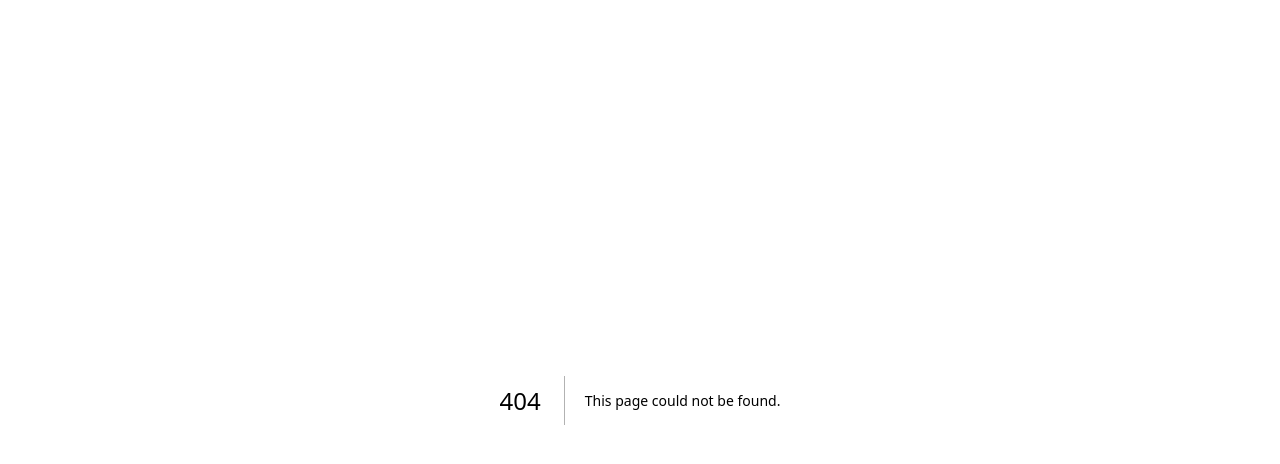
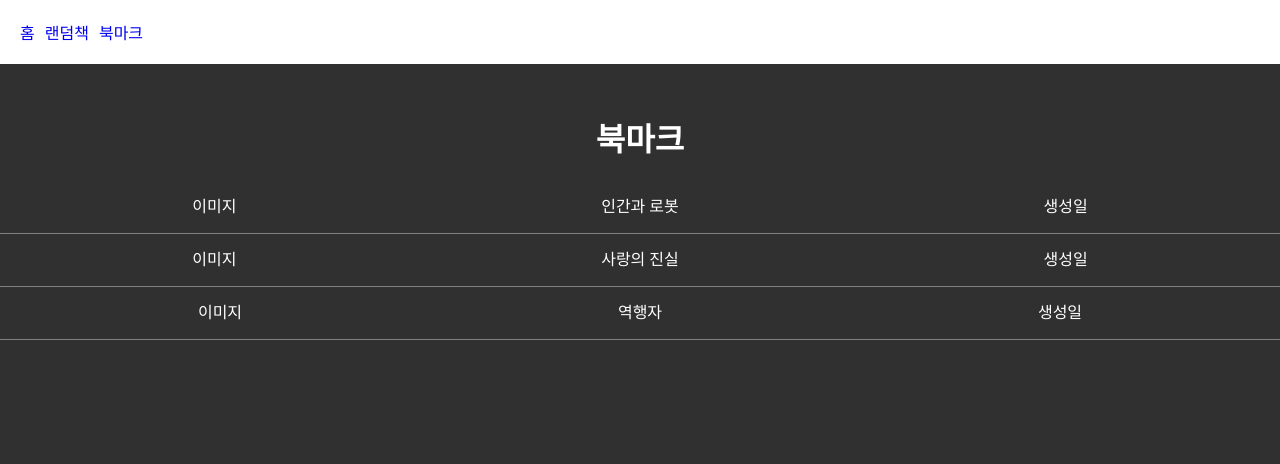
Before and after one commit to KMSfile/AI-book, a Next.js app: page /Bookmark in a window 1280 px wide. Before the commit this address had no page. Shown: the top 464 px of the page. Built offline with nearby package versions, Linux system fonts and the light colour scheme.

Commit message:
all file

```diff
--- /dev/null
+++ b/app/Bookmark/page.js
@@ -0,0 +1,23 @@
+
+export default function Bookmark() {
+    let DB = ['인간과 로봇', '사랑의 진실', '역행자']
+
+    return (
+      <div>
+        <h1 className="title-sub">북마크</h1>
+        <List title={DB[0]} />
+        <List title={DB[1]} />
+        <List title={DB[2]} />
+      </div>
+    )
+}
+
+function List(props) {
+    return(
+        <div className="bookmark">
+            <p>이미지</p>
+            <p>{ props.title }</p>
+            <p>생성일</p>
+        </div>
+    )
+}
--- a/app/globals.css
+++ b/app/globals.css
@@ -1,27 +1,57 @@
-@tailwind base;
-@tailwind components;
-@tailwind utilities;
-
-:root {
-  --foreground-rgb: 0, 0, 0;
-  --background-start-rgb: 214, 219, 220;
-  --background-end-rgb: 255, 255, 255;
+body {
+  margin: 0;
+  background: #303030;
+  color: white;
 }
 
-@media (prefers-color-scheme: dark) {
-  :root {
-    --foreground-rgb: 255, 255, 255;
-    --background-start-rgb: 0, 0, 0;
-    --background-end-rgb: 0, 0, 0;
-  }
+.navbar {
+  background: white;
+  padding: 20px;
+}
+.navbar a {
+  margin-right: 10px;
+  text-decoration: none;
 }
 
-body {
-  color: rgb(var(--foreground-rgb));
-  background: linear-gradient(
-      to bottom,
-      transparent,
-      rgb(var(--background-end-rgb))
-    )
-    rgb(var(--background-start-rgb));
+.title {
+  text-align: center;
+  margin-top: 40px;
+  font-size: 50px;
 }
+
+.title-sub {
+  text-align: center;
+  margin-top: 50px;
+}
+
+.field {
+  margin: 30px auto;
+  width: 80%;
+  background: white;
+  color: black;
+  padding: 30px;
+  border-radius: 15px;
+  text-align: center;
+}
+
+.button {
+  padding: 15px 40px 15px 40px;
+
+  background: rgb(15, 79, 173);
+  color: white;
+  border-radius: 20px;
+  font-size: 20px;
+}
+
+.bookmark {
+  padding: 10px;
+  display: flex;
+  justify-content: space-around;
+  border-bottom: 1px solid gray;
+  line-height: 0px;
+}
+
+.img {
+  width: 100%;
+  height: auto;
+}
--- a/app/layout.js
+++ b/app/layout.js
@@ -1,4 +1,5 @@
 import './globals.css'
+import Link from "next/link"
 
 export const metadata = {
   title: 'Create Next App',
@@ -8,7 +9,15 @@ export const metadata = {
 export default function RootLayout({ children }) {
   return (
     <html lang="en">
-      <body>{children}</body>
+      <body>
+        <div className="navbar">
+          <Link href="/">홈</Link>
+          <Link href="/Rendombook">랜덤책</Link>
+          <Link href="/Bookmark">북마크</Link>
+        </div>
+
+        {children}
+      </body>
     </html>
   )
 }
--- a/package.json
+++ b/package.json
@@ -10,7 +10,10 @@
   },
   "dependencies": {
     "autoprefixer": "10.4.14",
-    "next": "13.3.0",
+    "axios": "^1.3.5",
+    "mongodb": "^5.2.0",
+    "next": "13.2.4",
+    "openai": "^3.2.1",
     "postcss": "8.4.21",
     "react": "18.2.0",
     "react-dom": "18.2.0",
```
Also changed, not shown: util/database.js (added, +14 -0 lines), public/doge.jpg (added), 1 other file (tests, documents, lock files or other folders).
